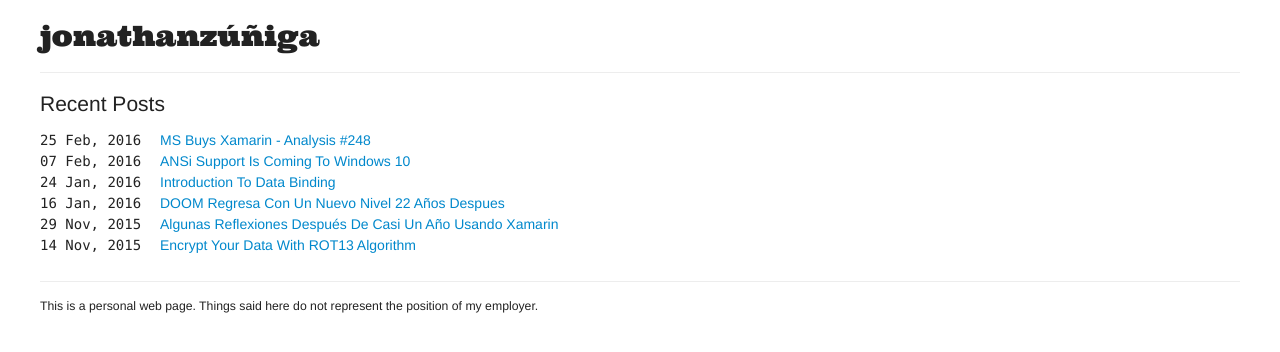
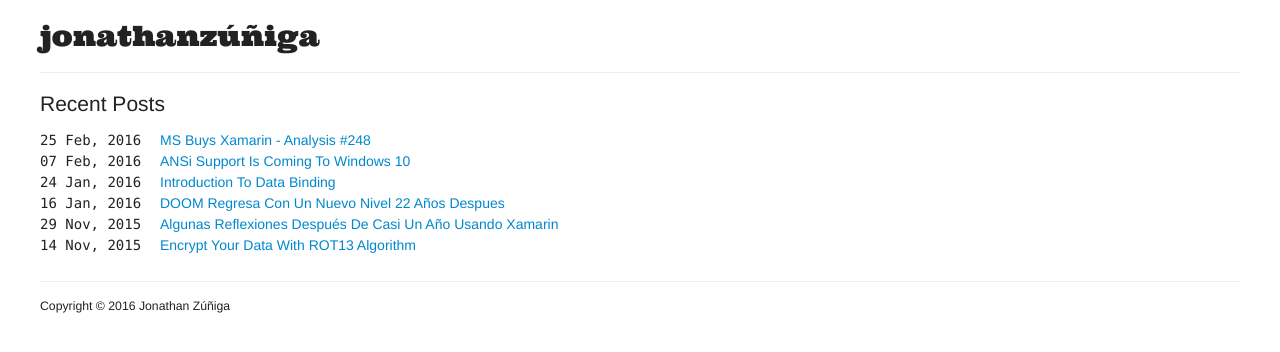
Before and after one commit to jonathanzuniga/jonathanzuniga.github.io, a Jekyll site: the page built from index.html, in a window 1280 px wide. Shown: the top 352 px of the page. Built offline with Jekyll 4.4.1, drawn with Linux system fonts in a browser that asks for light colours.

Commit message:
Change the footer text.

```diff
--- a/_includes/footer.html
+++ b/_includes/footer.html
@@ -2,6 +2,8 @@
 	<div class="wrapper">
 		<hr>
 
-		<p>This is a personal web page. Things said here do not represent the position of my employer.</p>
+		<p>
+			Copyright &copy; {{ site.time | date: '%Y' }} {{ site.authors.jonathan.name }}
+		</p>
 	</div>
 </footer>
```
